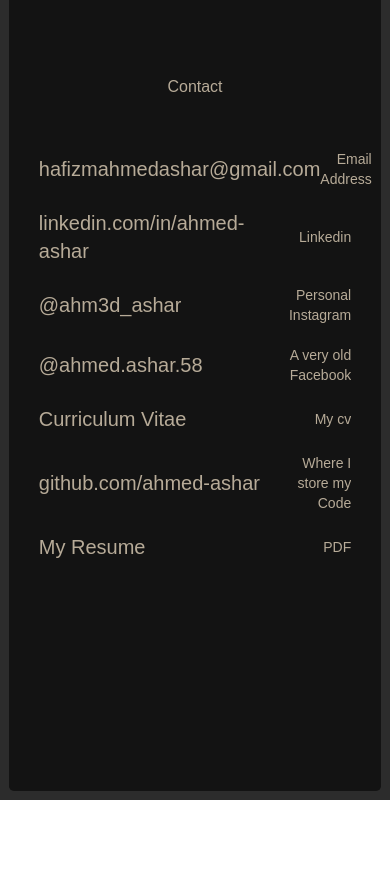
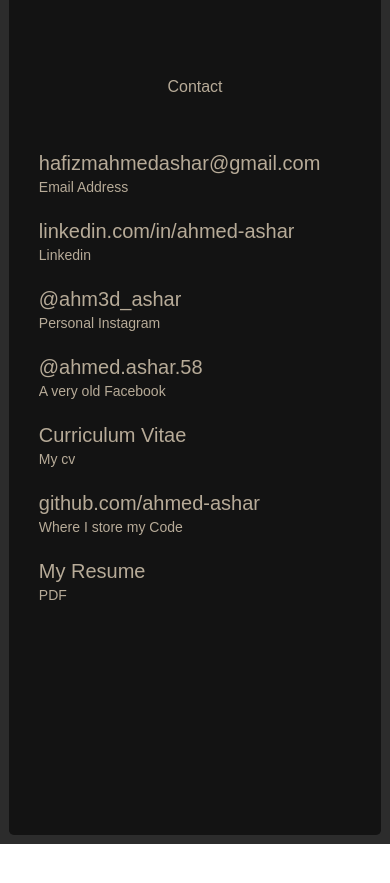
Before and after one commit to ahmed-ashar/Portfolio, a React (Vite) app: page /about in a window 390 px wide. Shown: the part 2840-3723 px from the top of the page. Built offline with nearby package versions, Linux system fonts and the light colour scheme; a web font is replaced by a local one.

Commit message:
little things

```diff
--- a/src/components/AboutPage.jsx
+++ b/src/components/AboutPage.jsx
@@ -137,14 +137,14 @@ const AboutPage = () => {
             <h1 className="text-center mb-10">Contact</h1>
           </TextReveal>
           {contactData.map((con, idx) => (
-            <div key={idx} className="flex justify-between items-center p-2.5  ">
+            <div key={idx} className="flex justify-start sm:justify-between items-start sm:items-center flex-col sm:flex-row p-2.5  ">
               <div>
                 <TextReveal delay={0.2}>
                   <a href={con.link} target="_blank" className="text-xl sm:text-3xl orange-text-hover">{con.title}</a>
                 </TextReveal>
               </div>
               <TextReveal delay={0.2}>
-                <p className="text-sm w-[20%] text-end">{con.from}</p>
+                <p className="text-sm sm:w-[20%] sm:text-end">{con.from}</p>
               </TextReveal>
             </div>
           ))}
```
